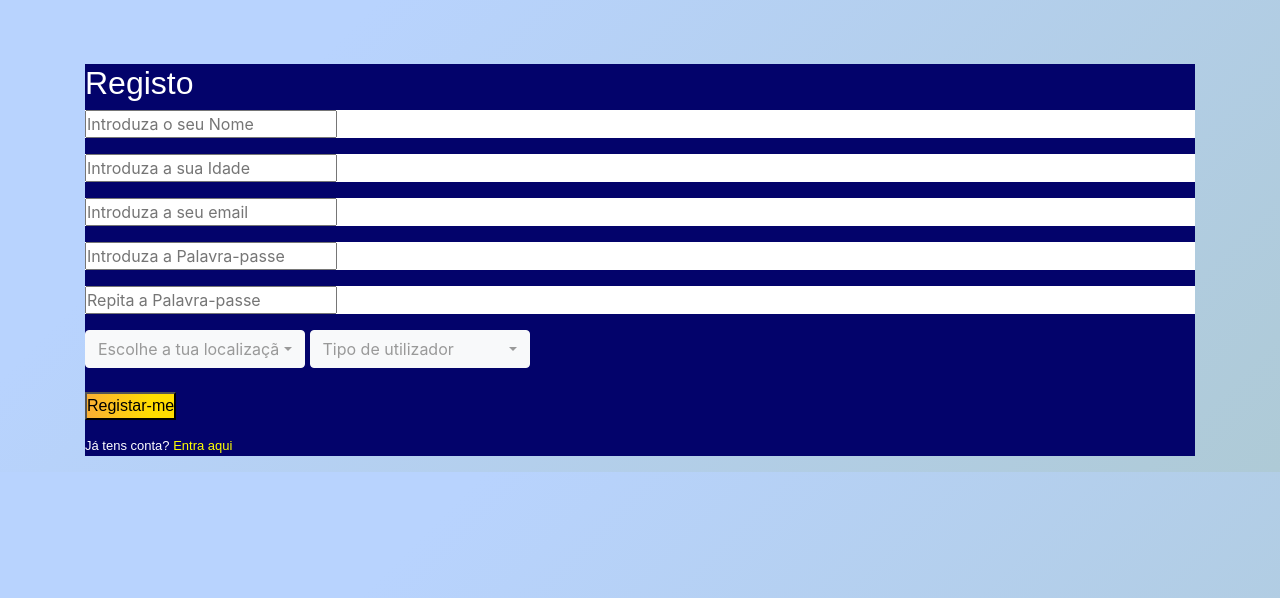
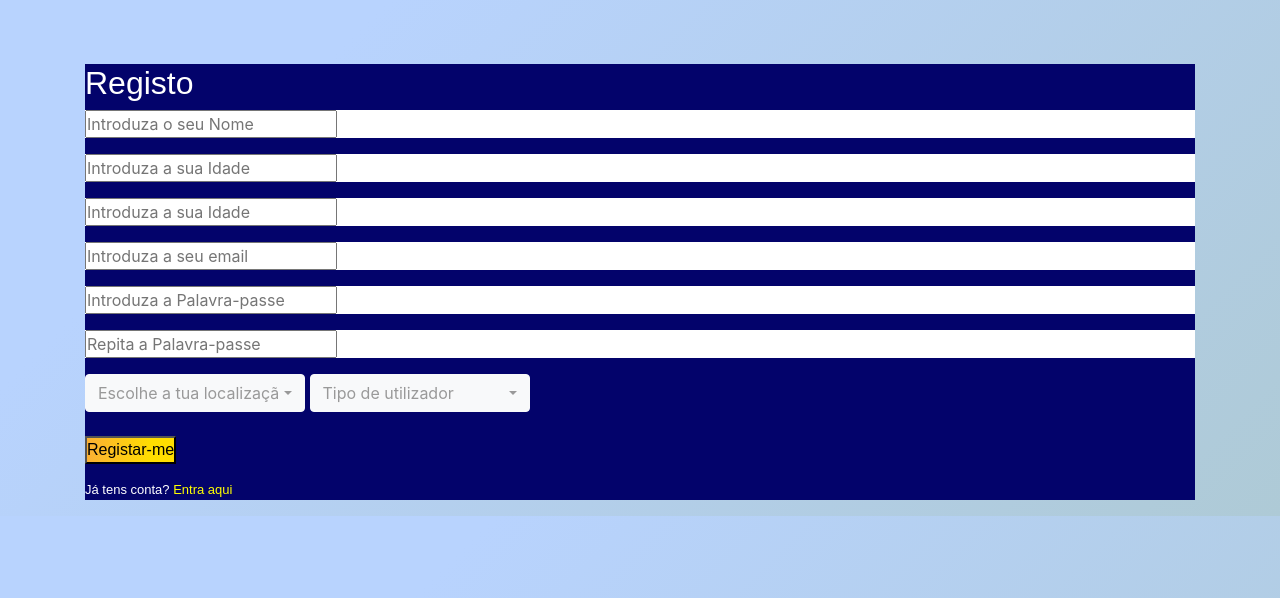
Before and after one commit to PedroDBRibeiro/Projeto-Amika, a PHP site: page /Pagina_Registo.php in a window 1280 px wide. Shown: the part 106-704 px from the top of the page. Run offline with PHP 8.4, Linux system fonts and the light colour scheme; some libraries are stand-ins or nearby versions; some web fonts are replaced.

Commit message:
Variedade de homepages e Registo fixed

```diff
--- a/Pagina_Registo.php
+++ b/Pagina_Registo.php
@@ -44,11 +44,15 @@
             <!-- <img src="images/signup-bg.jpg" alt=""> -->
             <div class="container">
                 <div class="signup-content" style=" background: #03036B;">
-                    <form method="POST" action="register.php" autocomplete="on" id="signup-form" class="signup-form">
+                    <form action="register.php" method="POST"  autocomplete="on" id="signup-form" class="signup-form">
                         <h2 class="form-title" style = "color: white;font-family: 'Numans', sans-serif; ">Registo</h2>
 
                         <div class="form-group" style=" background:white;">
                         <input class="form-input" type="text" placeholder="Introduza o seu Nome" name="nome" id="nome" required>
+                        </div>
+
+                        <div class="form-group" style=" background:white;">
+                        <input class="form-input" type="text" placeholder="Introduza a sua Idade" name="idade" id="idade" required>
                         </div>
 
                         <div class="form-group" style=" background:white;">
```
